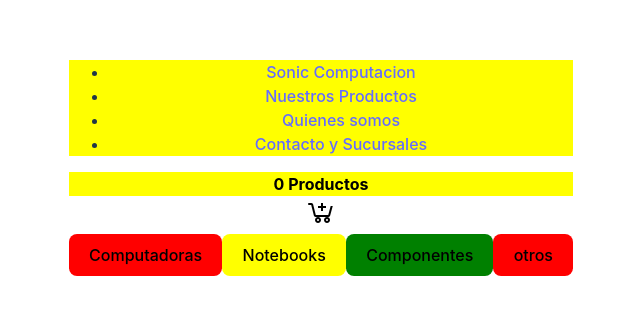
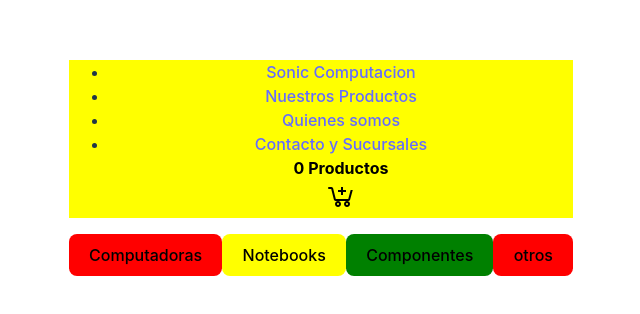
Before and after one commit to adrian2032/proyecto-react, a React (Vite) app: page / in a window 1280 px wide. Shown: the part 240-554 px from the top of the page, without its empty margins (319-959 px from the left). Built offline with nearby package versions, Linux system fonts and the light colour scheme.

Commit message:
preEntrega1-Armaza correccion 10-05 cartwidget dentro de navbar

```diff
--- a/src/App.jsx
+++ b/src/App.jsx
@@ -5,10 +5,8 @@ import './App.css'
 
 
 import MyButton from "./assets/components/Button";
-import Item from './assets/components/Item';
-import ViewCount from './assets/components/ViewCount/ViewCount';
 import MyNavBar from "./assets/components/NavBar/Navbar";
-import CartWidget from './assets/components/CartWidget/CartWidget';
+
 
 function handleClick(){
   alert("dirigiendo a sitio web")
@@ -26,7 +24,8 @@ function App() {
 
       <div>
         <div>
-          <CartWidget></CartWidget>
+          <MyNavBar></MyNavBar>
+
 
         </div>
       </div>
--- a/src/assets/components/CartWidget/CartWidget.jsx
+++ b/src/assets/components/CartWidget/CartWidget.jsx
@@ -1,31 +1,15 @@
-import React, { useState } from 'react';
-import MyNavBar from '../NavBar/Navbar';
-import ViewCount from '../ViewCount/ViewCount';
-
-
-const CartWidget = () => {
-  const [cartCount, setCartCount] = useState();
-
-  const updateCartCount = (count) => {
-    setCartCount(count);
-  };
-
-  return (
-    <div className="cart-widget">
+function CartWidget(){
+  return(
+  <div className="cart-widget">
         <div>
-            <MyNavBar>
-            </MyNavBar>
             <div>
-                <ViewCount></ViewCount>
                 <img src='.\src\resources\icons8-agregar-a-carrito-de-compras-32.png'></img>
 
             </div>
+        <span></span>
+        </div>
+    </div>)
 
-
-        <span className="cart-count">{cartCount}</span>
-        </div>
-    </div>
-  );
-};
+  };
 
 export default CartWidget;
--- a/src/assets/components/NavBar/Navbar.jsx
+++ b/src/assets/components/NavBar/Navbar.jsx
@@ -1,4 +1,6 @@
 import "./navbar.css"
+import CartWidget from "../CartWidget/CartWidget.jsx"
+import ViewCount from "../ViewCount/ViewCount"
 
 const MyNavBar = () => {
     return(
@@ -16,6 +18,12 @@ const MyNavBar = () => {
             <li className="nav-item">
                 <a className="nav-link" href="#">Contacto y Sucursales</a>
             </li>
+            <ViewCount></ViewCount>
+            <CartWidget></CartWidget>
+
+
+
+
         </ul>
     </nav>)
 }
```
